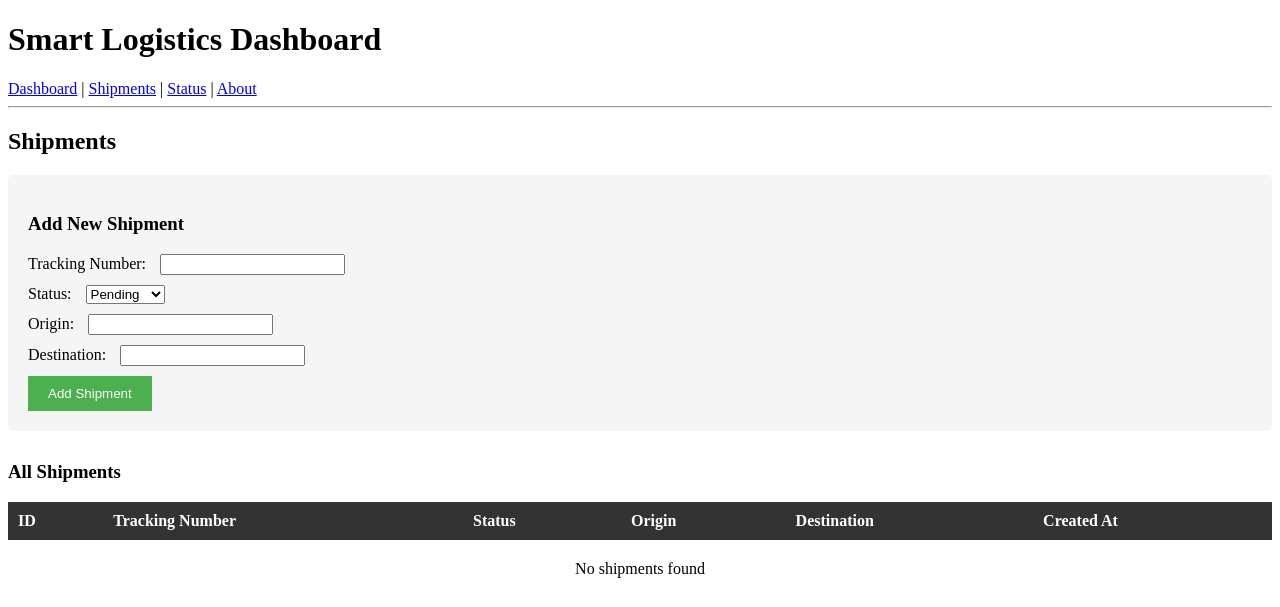
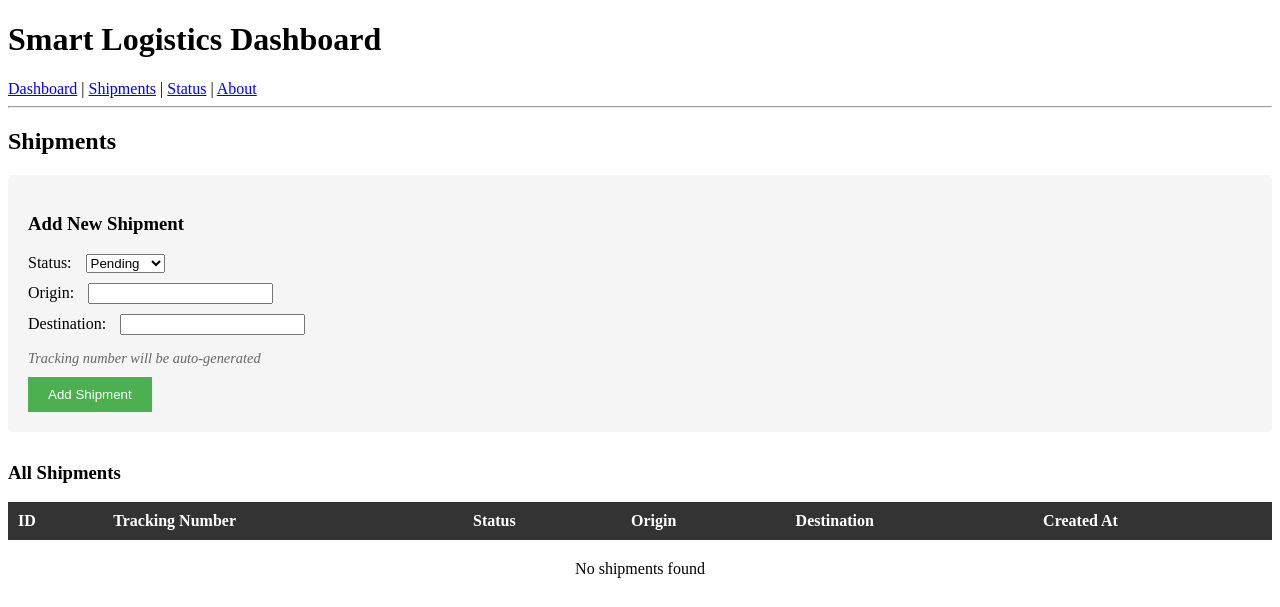
Before and after one commit to TheBigScped/SD-Logistics-Dashboard, a Flask app: page /shipments in a window 1280 px wide. Shown: the top 607 px of the page. Run offline with Flask 3, Linux system fonts and the light colour scheme; the visitor is signed in with stand-in values (Sample User, id 1); data that the repository does not hold is empty; some libraries are stand-ins or nearby versions.

Commit message:
Add auto-generated tracking numbers to prevent duplicates

```diff
--- a/app/templates/shipments.html
+++ b/app/templates/shipments.html
@@ -6,9 +6,6 @@
 <div style="background: #f5f5f5; padding: 20px; margin-bottom: 30px; border-radius: 5px;">
     <h3>Add New Shipment</h3>
     <form method="POST" action="/shipments">
-        <div style="margin-bottom: 10px;">
-            <label>Tracking Number: <input type="text" name="tracking_number" required style="margin-left: 10px;"></label>
-        </div>
         <div style="margin-bottom: 10px;">
             <label>Status:
                 <select name="status" required style="margin-left: 10px;">
@@ -24,6 +21,9 @@
         <div style="margin-bottom: 10px;">
             <label>Destination: <input type="text" name="destination" required style="margin-left: 10px;"></label>
         </div>
+        <p style="font-size: 0.9em; color: #666; margin-bottom: 10px;">
+            <em>Tracking number will be auto-generated</em>
+        </p>
         <button type="submit" style="background: #4CAF50; color: white; padding: 10px 20px; border: none; cursor: pointer;">Add Shipment</button>
     </form>
 </div>
--- a/db.py
+++ b/db.py
@@ -1,13 +1,13 @@
 import os
 import psycopg2
 from psycopg2.extras import RealDictCursor
+from datetime import datetime
 
 def get_db_connection():
     """Get database connection using DATABASE_URL environment variable."""
     db_url = os.environ.get("DATABASE_URL")
     if not db_url:
         raise RuntimeError("DATABASE_URL environment variable is not set")
-
     # Neon generally requires SSL
     conn = psycopg2.connect(
         db_url,
@@ -15,6 +15,11 @@ def get_db_connection():
         cursor_factory=RealDictCursor
     )
     return conn
+
+def generate_tracking_number():
+    """Generate a unique tracking number based on timestamp"""
+    # Format: TRK-YYYYMMDD-HHMMSS (e.g., TRK-20260130-143022)
+    return f"TRK-{datetime.now().strftime('%Y%m%d-%H%M%S')}"
 
 def get_all_shipments():
     """Fetch all shipments from database."""
--- a/main.py
+++ b/main.py
@@ -4,7 +4,7 @@ load_dotenv()
 from flask import Flask, render_template, request, redirect, session, jsonify
 import firebase_admin
 from firebase_admin import credentials, auth
-from db import get_all_shipments, create_shipment
+from db import get_all_shipments, create_shipment, generate_tracking_number
 from mongo_db import log_event, get_all_events, create_event
 
 app = Flask(__name__, template_folder="app/templates")
@@ -90,10 +90,12 @@ def shipments():
 
     if request.method == "POST":
         # Handle form submission
-        tracking_number = request.form.get("tracking_number")
         status = request.form.get("status")
         origin = request.form.get("origin")
         destination = request.form.get("destination")
+
+        # Auto-generate tracking number
+        tracking_number = generate_tracking_number()
 
         try:
             create_shipment(tracking_number, status, origin, destination)
```
